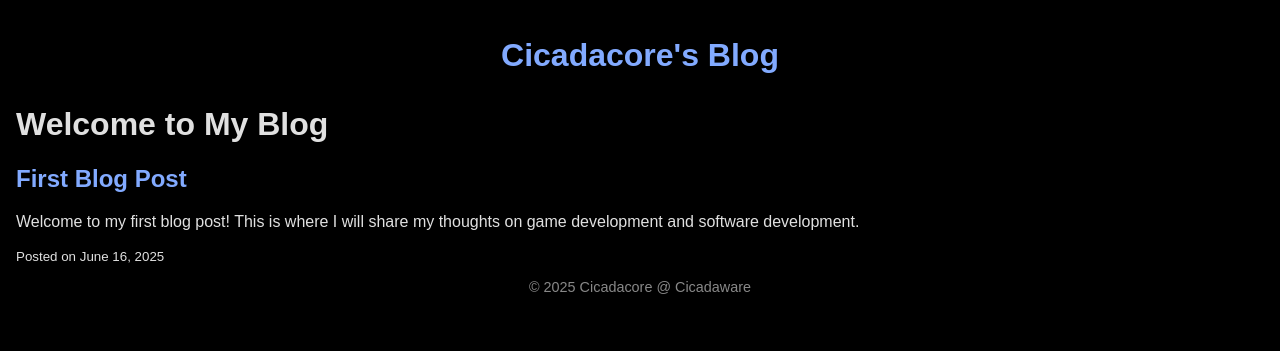
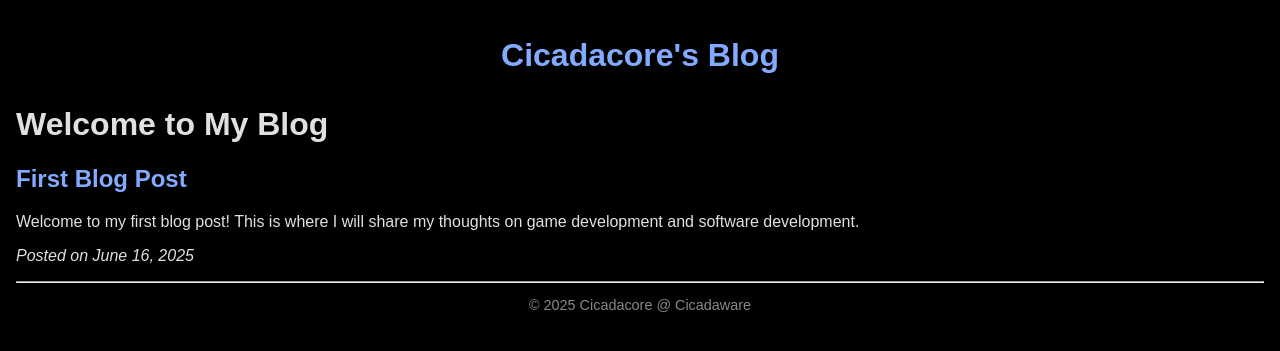
Before and after one commit to Cicadaware/cicadaware.github.io, a Jekyll site: the page built from index.md, in a window 1280 px wide. Shown: the top 351 px of the page. Built offline with Jekyll 4.4.1, drawn with Linux system fonts in a browser that asks for light colours.

Commit message:
Color changes and homepage index update

```diff
--- a/index.md
+++ b/index.md
@@ -6,9 +6,11 @@ title: Home
 # Welcome to My Blog
 
 {% for post in site.posts %}
-  <article>
-    <h2><a href="{{ post.url }}">{{ post.title }}</a></h2>
-    <p>{{ post.excerpt }}</p>
-    <small>Posted on {{ post.date | date: "%B %d, %Y" }}</small>
-  </article>
+## [{{ post.title }}]({{ post.url }})
+
+{{ post.excerpt }}
+
+*Posted on {{ post.date | date: "%B %d, %Y" }}*
+
+---
 {% endfor %}
```
